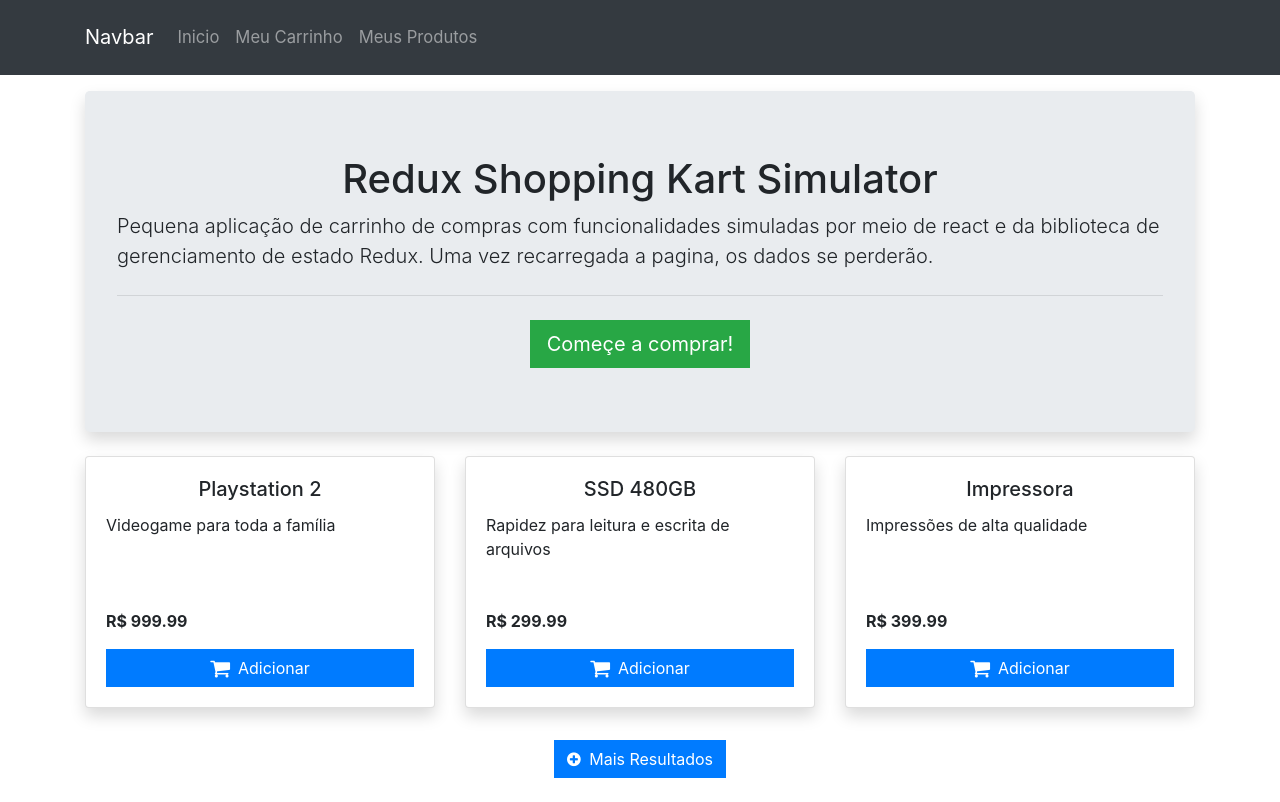
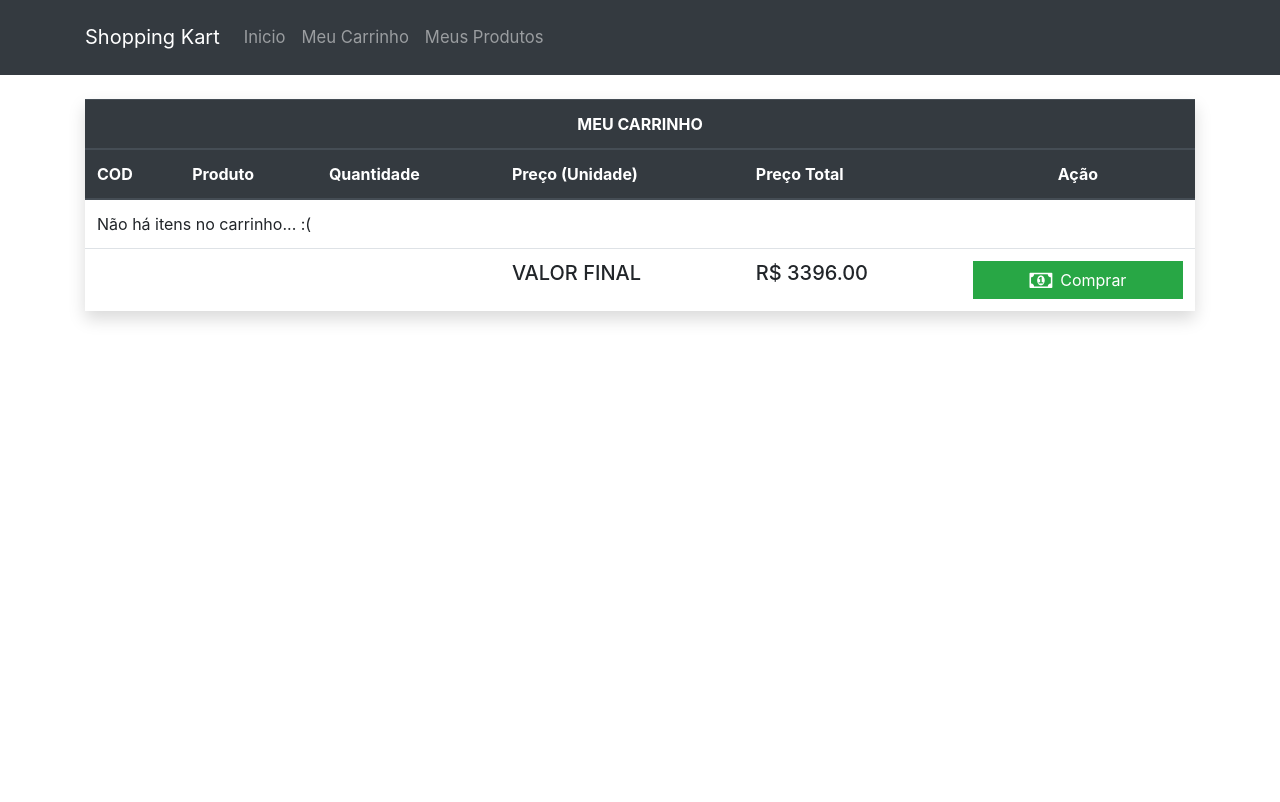
Before and after one commit to LucasNovaes2016/redux-shopping-kart, a React (Create React App) app: page /meu-carrinho in a window 1280 px wide. Built offline with nearby package versions, Linux system fonts and the light colour scheme.

Commit message:
adicionando meu carrinho

```diff
--- a/package.json
+++ b/package.json
@@ -13,6 +13,7 @@
     "react-router": "^5.1.2",
     "react-router-dom": "^5.1.2",
     "react-scripts": "3.3.0",
+    "react-toastify": "^5.4.1",
     "redux": "^4.0.4"
   },
   "scripts": {
--- a/src/App.css
+++ b/src/App.css
@@ -20,6 +20,7 @@
   background-color: #f3f3f3;
 }
 
-.card-text {
-  min-height: 80px;
+.Toastify__toast {
+  height: 80px;
+  font-size: 1.1rem;
 }
--- a/src/App.js
+++ b/src/App.js
@@ -1,31 +1,36 @@
 import React from "react";
 import "./App.css";
+import { ToastContainer, toast } from "react-toastify";
+import "react-toastify/dist/ReactToastify.css";
 import Navbar from "../src/components/layout/navbar";
+import MyKart from "../src/components/pages/mykart";
 import { MainPage } from "../src/components/pages/main";
 import { BrowserRouter as Router, Switch, Route } from "react-router-dom";
-// import Products from "../src/core/data/local";
 import { Provider } from "react-redux";
 import store from "../src/core/redux/store";
 
 function App() {
   return (
+    <>
       <Provider store={store}>
         <Router>
           <div className="App">
             <Navbar />
             <div className="container">
               <Switch>
-              <Route path="/teste">
-                <div> testando... </div>
+                <Route path="/meu-carrinho">
+                  <MyKart />
                 </Route>
                 <Route path="/">
                   <MainPage />
                 </Route>
               </Switch>
             </div>
+            <ToastContainer autoClose={5000} position={toast.POSITION.BOTTOM_RIGHT} />
           </div>
         </Router>
       </Provider>
+    </>
   );
 }
 
--- a/src/components/layout/navbar/index.jsx
+++ b/src/components/layout/navbar/index.jsx
@@ -1,29 +1,45 @@
-import React from 'react'
+import React from "react";
+import { Link } from "react-router-dom";
 
 export default function Navbar() {
   return (
     <nav className="navbar navbar-expand-lg navbar-dark bg-dark">
       <div className="container">
-      <a className="navbar-brand" href="#">Navbar</a>
-      <button className="navbar-toggler" type="button" data-toggle="collapse" data-target="#navbarSupportedContent"
-        aria-controls="navbarSupportedContent" aria-expanded="false" aria-label="Toggle navigation">
+        <a className="navbar-brand" href="#">
+          Shopping Kart
+        </a>
+        <button
+          className="navbar-toggler"
+          type="button"
+          data-toggle="collapse"
+          data-target="#navbarSupportedContent"
+          aria-controls="navbarSupportedContent"
+          aria-expanded="false"
+          aria-label="Toggle navigation"
+        >
           <span className="navbar-toggler-icon"></span>
         </button>
 
         <div className="collapse navbar-collapse" id="navbarSupportedContent">
           <ul className="navbar-nav mr-auto">
             <li className="nav-item">
-            <a className="nav-link" href="#">Inicio</a>
+              <Link className="nav-link" to="/">
+                Inicio
+              </Link>
             </li>
             <li className="nav-item">
-            <a className="nav-link" href="#">Meu Carrinho</a>
+              <Link className="nav-link" to="/meu-carrinho">
+                Meu Carrinho
+              </Link>
             </li>
             <li className="nav-item">
-            <a className="nav-link" href="#">Meus Produtos</a>
+              <a className="nav-link" href="#">
+                Meus Produtos
+              </a>
             </li>
           </ul>
         </div>
       </div>
     </nav>
-    )
+  );
 }
--- a/src/components/pages/main/jumbotron/index.jsx
+++ b/src/components/pages/main/jumbotron/index.jsx
@@ -1,4 +1,5 @@
-import React from 'react'
+import React from "react";
+import { Link } from "react-router-dom"
 
 export const ProjectInfo = () => {
   return (
@@ -11,10 +12,10 @@ export const ProjectInfo = () => {
       </p>
       <hr className="my-4" />
       <div className="text-center">
-          <a className="btn btn-success btn-lg rounded-0" href="#" role="button">
-            Começe a comprar!
-          </a>
+        <Link className="btn btn-success btn-lg rounded-0" to="/meu-carrinho">
+          Meu Carrinho
+        </Link>
       </div>
     </div>
-    )
-}
+  );
+};
--- a/src/components/pages/main/productslist/product/index.jsx
+++ b/src/components/pages/main/productslist/product/index.jsx
@@ -1,18 +1,23 @@
 import React from "react";
 import { useDispatch } from 'react-redux'
 import { ADD_PRODUCT_TO_KART } from '../../../../../core/redux/types'
+import { toast } from 'react-toastify';
 
 export const ProductItem = ({ product }) => {
   const [productQuantity, setProductQuantity] = React.useState(1);
   const [addMode, setAddMode] = React.useState(false);
 
-  const dispatch = useDispatch()
+  const dispatch = useDispatch();
 
 
   const addProductToKart = () => {
-    dispatch({ type: ADD_PRODUCT_TO_KART, payload: {product, productQuantity} })
+    dispatch({ type: ADD_PRODUCT_TO_KART, payload: {product, productQuantity} });
     setAddMode(false);
     setProductQuantity(1);
+
+    const message = (productQuantity > 1 ? "Produtos adicionados" : "produto adicionado") + " ao carrinho com sucesso!";
+
+    toast.success(message);
   };
 
   return (
@@ -66,41 +71,3 @@ export const ProductItem = ({ product }) => {
     </div>
   );
 };
-
-// (
-//   <div className="mt-2">
-//     <input
-//       type="number"
-//       className="form-control small-input my-2"
-//       value={productQuantity}
-//       onChange={e => {
-//         if (e.target.value == "") {
-//           setProductQuantity(0);
-//         } else if (e.target.value >= 0) {
-//           setProductQuantity(e.target.value);
-//         }
-//       }}
-//     />
-//     <button
-//       href="#"
-//       className="btn btn-success btn-block rounded-0 my-2"
-//       onClick={addProductToKart}
-// //     >
-//       Adicionar Quantidade
-//     </button>
-//   </div>
-// ) : (
-//   <div className="text-center">
-//     <button
-//       href="#"
-//       className="btn btn-block btn-primary rounded-0"
-//       onClick={setAddMode(true)}
-//     >
-//       <i
-//         className="fa fa-shopping-cart fa-lg mr-2"
-//         aria-hidden="true"
-//       ></i>
-//       Adicionar
-//     </button>
-//   </div>
-// )
--- /dev/null
+++ b/src/components/pages/mykart/index.jsx
@@ -0,0 +1,82 @@
+import React from "react";
+import { useSelector } from "react-redux";
+import { useDispatch } from 'react-redux';
+import { REMOVE_PRODUCT_FROM_KART } from '../../../core/redux/types';
+
+export default function MyKart() {
+  const storeKartProducts = useSelector(state => state.shopping.kart_products);
+
+  const dispatch = useDispatch();
+
+
+  const removeProductFromKart = (cod) => {
+    console.log("produto cod = ", cod);
+    dispatch({ type: REMOVE_PRODUCT_FROM_KART, payload: cod })
+  }
+
+  return (
+    <table className="table shadow mt-4">
+      <thead className="thead-dark">
+        <tr className="text-center bg-dark">
+          <th colSpan="6">MEU CARRINHO</th>
+        </tr>
+        <tr>
+          <th scope="col">COD</th>
+          <th scope="col">Produto</th>
+          <th scope="col">Quantidade</th>
+          <th scope="col">Preço (Unidade)</th>
+          <th scope="col">Preço Total</th>
+          <th scope="col" className="text-center">
+            Ação
+          </th>
+        </tr>
+      </thead>
+      <tbody>
+        {storeKartProducts.length === 0 ? (
+          <tr>
+            <td colSpan="6"> {"Não há itens no carrinho... :("} </td>
+          </tr>
+        ) : (
+          storeKartProducts.map((item) => {
+            return (
+              <tr key={item.cod}>
+                <td> {item.cod} </td>
+                <td> {item.name} </td>
+                <td> {item.quantity} </td>
+                <td> {item.price} </td>
+                <td> {item.price * item.quantity} </td>
+                <td className="text-center">
+                  <button type="button" className="btn btn-danger rounded-0" onClick={() => {removeProductFromKart(item.cod)}}>
+                    <i
+                      className="fa fa-trash fa-lg mr-2"
+                      aria-hidden="true"
+                    ></i>
+                    Remover
+                  </button>
+                </td>
+              </tr>
+            );
+          })
+        )}
+        <tr className="font-weight-bold">
+          <td colSpan="3"></td>
+          <td>
+            <h5> VALOR FINAL </h5>
+          </td>
+          <td>
+            <h5>R$ 3396.00</h5>
+          </td>
+          <td className="text-center">
+            <button
+              type="button"
+              className="btn btn-success btn-block rounded-0"
+            >
+              <i className="fa fa-money fa-lg mr-2" aria-hidden="true"></i>
+              Comprar
+            </button>
+          </td>
+        </tr>
+      </tbody>
+    </table>
+  );
+}
--- a/src/core/redux/reducers/shoppingreducer/index.js
+++ b/src/core/redux/reducers/shoppingreducer/index.js
@@ -1,5 +1,5 @@
 import Products from "../../../data/local";
-import { ADD_PRODUCT_TO_KART } from "../../types";
+import { ADD_PRODUCT_TO_KART, REMOVE_PRODUCT_FROM_KART } from "../../types";
 
 const initialState = {
   store_products: Products,
@@ -21,7 +21,6 @@ export default (state = initialState, action) => {
           i = new_kart.length;
         }
       }
-
       if (!found_product) {
         new_kart.push(
           Object.assign(
@@ -32,10 +31,14 @@ export default (state = initialState, action) => {
           )
         );
       }
-
       return {
         ...state,
         kart_products: new_kart
+      };
+    case ADD_PRODUCT_TO_KART:
+      return {
+        ...state,
+        kart_products: state.kart_products.filter((item) => item.cod !== action.payload.product_cod)
       };
     default:
       return state;
--- a/src/core/redux/types/index.js
+++ b/src/core/redux/types/index.js
@@ -1,6 +1,3 @@
-export const GET_KART_PRODUCTS = "GET_KART_PRODUCTS";
 export const ADD_PRODUCT_TO_KART = "ADD_PRODUCT_TO_KART";
 export const REMOVE_PRODUCT_FROM_KART = "REMOVE_PRODUCT_FROM_KART";
 export const BUY_PRODUCTS_FROM_KART = "BUY_PRODUCTS_FROM_KART";
-export const GET_MY_PRODUCTS = "GET_MY_PRODUCTS";
-export const GET_STORE_PRODUCTS = "GET_MY_PRODUCTS";
```
Also changed, not shown: src/core/redux/actions/index.js (+16 -10 lines), 1 other file (tests, documents, lock files or other folders). Lines whose indentation alone changed are shown as unchanged.
